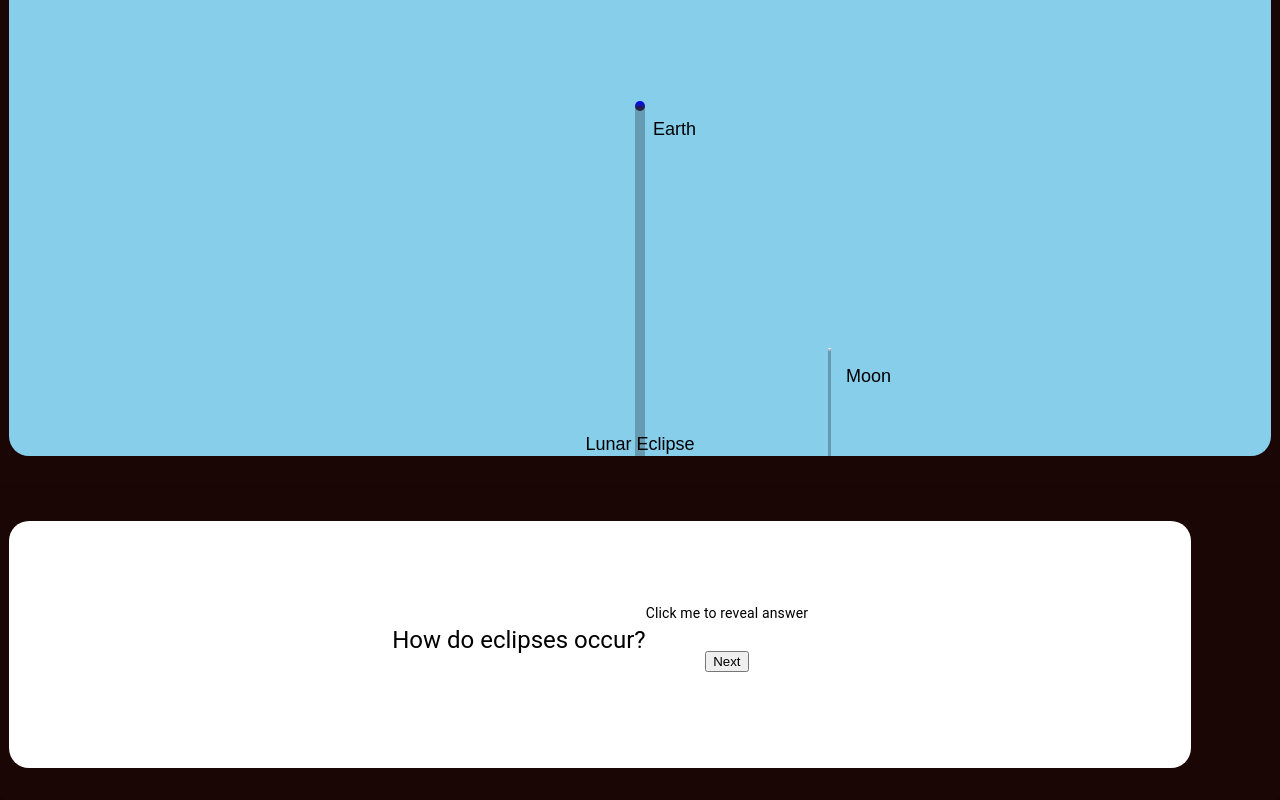
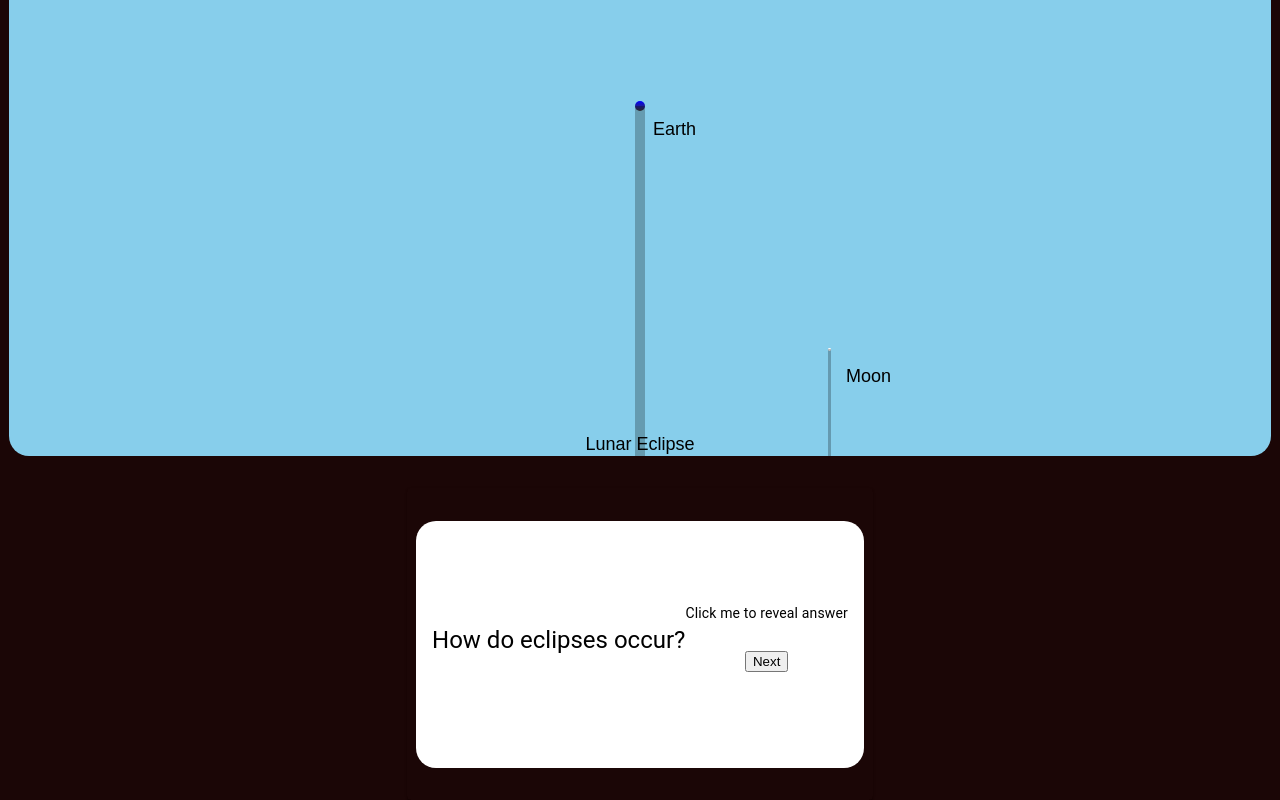
Before and after one commit to AlissonRoss/eclipse-NASA-challenge-2023, a React (Create React App) app: page / in a window 1280 px wide. Shown: the part 916-1716 px from the top of the page. Built offline with nearby package versions, Linux system fonts and the light colour scheme.

Commit message:
center cards

```diff
--- a/src/App.css
+++ b/src/App.css
@@ -1,6 +1,5 @@
 .App {
   text-align: center;
-
 }
 
 /* Create an invisible spacer that forces links to #element to scroll past the fixed page header */
@@ -14,7 +13,6 @@
   display: flex;
   background-color: white;
   color: black;
-  max-width: 25em;
   min-height: 4.5em;
   justify-content: center;
   align-items: center;
@@ -47,10 +45,12 @@
   color: rgb(25, 4, 4);
   min-height: 50vh;
 
+  display: flex;
+  justify-content: center;
 }
 .App-card{
+  max-width: 25em;
   background-color: transparent !important;
-  width: 100% !important;
 }
 .NavBar-Menu{
   display: flex;
--- a/src/Components/Body/index.js
+++ b/src/Components/Body/index.js
@@ -33,7 +33,7 @@ export default function InteractiveLearning() {
     return (
         <div className="App-body">
             <Eclipse/>
-            <Card className='App-card' sx={{ width: "50%"}}>
+            <Card className='App-card'>
                 <CardContent border={1} className='cardContent'>
                     <Typography variant="h5" component="div">
                         {currentQuestion.question}
```
